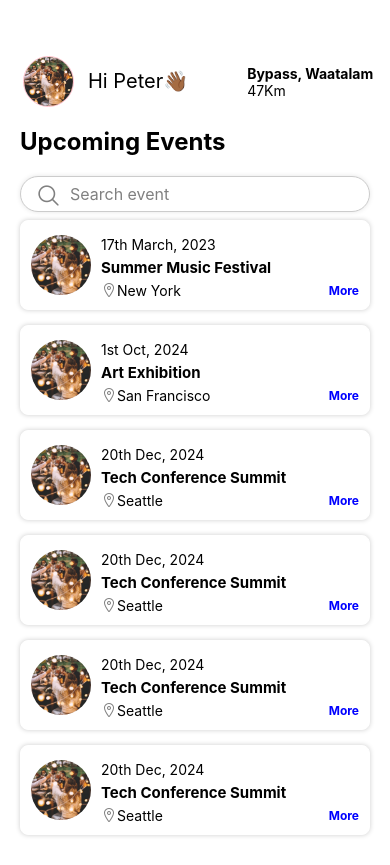
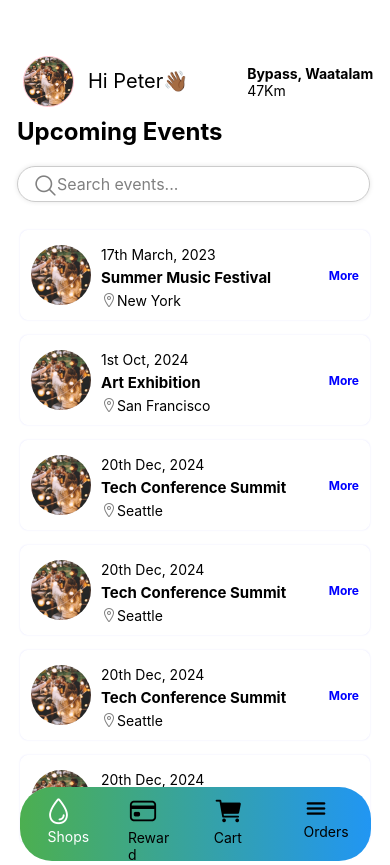
Before and after one commit to marywam/event, a React Native app: screen /Home in a window 390 px wide. Built offline with nearby package versions, Linux system fonts and the light colour scheme.

Commit message:
added the bottom bar

```diff
--- a/App.tsx
+++ b/App.tsx
@@ -3,19 +3,21 @@ import { StatusBar } from 'expo-status-bar';
 import { SafeAreaView } from 'react-native';
 import { createStackNavigator } from '@react-navigation/stack';
 import HomeScreen from './screens/HomeScreen';
+import { MenuProvider } from './MenuContext';
 
 const Stack = createStackNavigator ();
 
 export default function App() {
   return (
     <SafeAreaView style={{backgroundColor: '#ffffff', flex: 1}}>
-
+    <MenuProvider>
       <NavigationContainer>
       <Stack.Navigator >
       <Stack.Screen name="Home" component={HomeScreen} options={{ headerShown: false }}/>
       </Stack.Navigator>
 
     </NavigationContainer>
+    </MenuProvider>
 
 
    </SafeAreaView>
--- /dev/null
+++ b/MenuContext.tsx
@@ -0,0 +1,20 @@
+import React, { createContext, useContext, useState } from 'react';
+
+const MenuContext = createContext<{ selectedMenu: string; setSelectedMenu: (menu: string) => void } | undefined>(undefined);
+
+export const MenuProvider: React.FC<{ children: React.ReactNode }> = ({ children }) => {
+    const [selectedMenu, setSelectedMenu] = useState<string>('Home'); // Default menu
+    return (
+        <MenuContext.Provider value={{ selectedMenu, setSelectedMenu }}>
+            {children}
+        </MenuContext.Provider>
+    );
+};
+
+export const useMenu = () => {
+    const context = useContext(MenuContext);
+    if (!context) {
+        throw new Error('useMenu must be used within a MenuProvider');
+    }
+    return context;
+};
--- /dev/null
+++ b/screens/BottomBar.tsx
@@ -0,0 +1,60 @@
+import React from 'react';
+import { TouchableOpacity, View, Text } from 'react-native';
+import Icon from 'react-native-vector-icons/Ionicons';
+import { useNavigation } from '@react-navigation/native';
+import { homeStyles } from "../styles/homeStyles";
+import { useMenu } from '../MenuContext'; // Adjust the path as needed
+import { LinearGradient } from 'expo-linear-gradient';
+import { AppNavigationProp, ScreenName } from '../node_modules/@types/navigation/navigation'; // Adjust the path as needed
+
+const BottomBar = () => {
+  const { selectedMenu, setSelectedMenu } = useMenu();
+    const navigation = useNavigation<AppNavigationProp>();
+
+    const handleMenuItem = (menu: ScreenName, screen: ScreenName) => {
+        setSelectedMenu(menu);
+        navigation.navigate(screen);
+    };
+
+  return (
+    <LinearGradient
+      colors={['#4CAF50', '#2196F3']} // Green to a mixture of blue
+      start={{ x: 0, y: 0 }}
+      end={{ x: 1, y: 0 }}
+      style={homeStyles.bottombar}>
+
+      <View style={homeStyles.shops}>
+        <TouchableOpacity onPress={() => handleMenuItem('Home', 'Home')}>
+          <Icon name="water-outline" size={30} color={selectedMenu === 'Home' ? "#fff" : "#000"} />
+        </TouchableOpacity>
+        <Text style={[homeStyles.shops1, { color: selectedMenu === 'Home' ? '#fff' : '#000' }]}>Shops</Text>
+      </View>
+
+      <View style={homeStyles.tokenimage}>
+        <TouchableOpacity onPress={() => handleMenuItem('Token', 'Token')}>
+          <View>
+            <Icon name="card-outline" size={30} color={selectedMenu === 'Token' ? '#fff' : '#000'} />
+          </View>
+        </TouchableOpacity>
+        <Text style={[homeStyles.tokenimage1, { color: selectedMenu === 'Token' ? '#fff' : '#000' }]}>Reward</Text>
+      </View>
+
+      <TouchableOpacity onPress={() => handleMenuItem('Cart', 'Cart')}>
+        <View style={homeStyles.cart1}>
+          <Icon name="cart" size={30} color={selectedMenu === 'Cart' ? '#fff' : '#000'} />
+          <Text style={[homeStyles.carts, { color: selectedMenu === 'Cart' ? '#fff' : '#000' }]}>Cart</Text>
+        </View>
+      </TouchableOpacity>
+
+      <TouchableOpacity onPress={() => handleMenuItem('Orders', 'Orders')}>
+        <View style={homeStyles.menu1}>
+          <Icon name="menu" size={25} color={selectedMenu === 'Orders' ? '#fff' : '#000'} />
+          <Text style={[homeStyles.orders, { color: selectedMenu === 'Orders' ? '#fff' : '#000' }]}>Orders</Text>
+        </View>
+      </TouchableOpacity>
+
+    </LinearGradient>
+  );
+};
+
+export default BottomBar;
--- a/screens/HomeScreen.tsx
+++ b/screens/HomeScreen.tsx
@@ -10,6 +10,7 @@ import {
 } from "react-native";
 import Icon from "react-native-vector-icons/Ionicons"; // Change to the icon set you're using
 import TopBar from "./TopBar";
+import BottomBar from "./BottomBar";
 
 // Importing images separately
 const musicFestivalImage = require("../assets/event 1.jpeg");
@@ -39,7 +40,6 @@ const eventsData = [
     location: "Seattle",
     image: techConferenceImage,
   },
-
   {
     id: 4,
     date: "20th Dec, 2024",
@@ -71,9 +71,11 @@ const Home: React.FC = () => {
   );
 
   return (
-    <View style={styles.containerevent}>
+    <View style={styles.container}>
       <TopBar />
-      <ScrollView style={styles.container}>
+      <View style={styles.scrollContainer}>
+
+        <View  style={styles.scrollText}>
         <Text style={styles.title}>Upcoming Events</Text>
           <View style={styles.searchContainer}>
             <Icon
@@ -89,6 +91,9 @@ const Home: React.FC = () => {
               placeholderTextColor="grey"
             />
           </View>
+        </View>
+        <ScrollView contentContainerStyle={styles.scrollView}>
+
           <View style={styles.eventList}>
             {filteredEvents.map((event) => (
               <View key={event.id} style={styles.eventCard}>
@@ -113,25 +118,34 @@ const Home: React.FC = () => {
           </View>
         </ScrollView>
       </View>
+      <BottomBar />
+    </View>
   );
 };
 
 const styles = StyleSheet.create({
   container: {
+    flex: 1, // Ensures the container takes up the full height
+    backgroundColor: "white",
+  },
+  scrollContainer: {
+    flex: 1, // Ensures the ScrollView takes up the available space
+  },
+  scrollView: {
     padding: 20,
-    backgroundColor:"white"
+  },
+  scrollText:{
+     paddingTop:10,
+     paddingLeft:17,
+     paddingRight: 20
   },
   title: {
     fontSize: 24,
     fontWeight: "bold",
     marginBottom: 20,
   },
-  containerevent:{
-      backgroundColor:"white"
-  },
   searchContainer: {
     marginBottom: 8,
-    gap: 10,
     flexDirection: "row",
     alignItems: "center",
     borderWidth: 1,
@@ -146,7 +160,7 @@ const styles = StyleSheet.create({
     elevation: 2,
   },
   searchInput: {
-    width: 100,
+    flex: 1, // Allow input to take the available width
     paddingVertical: 7,
     color: "grey",
     fontSize: 16,
@@ -162,16 +176,16 @@ const styles = StyleSheet.create({
   eventCard: {
     flexDirection: "row",
     alignItems: "center",
-    justifyContent: "space-between", // Added to push "More Details" to the far right
+    justifyContent: "space-between",
     borderWidth: 1,
     borderRadius: 8,
     padding: 10,
-    borderColor: "#fff", // White border
-    backgroundColor: "white", // Optional background color
-    shadowColor: "#000",
-    shadowOpacity: 0.2,
-    shadowRadius: 5,
-    elevation: 5, // Increased shadow for better visibility
+    borderColor: "#fff",
+    backgroundColor: "white",
+    shadowColor: "blue",
+    shadowOpacity: 0.1,
+    shadowRadius: 2,
+    elevation: 3,
   },
   thumbnail: {
     width: 60,
@@ -180,8 +194,8 @@ const styles = StyleSheet.create({
     marginRight: 10,
   },
   eventDetails: {
-    flex: 1, // Allows this to take the available space
-    marginRight: 10, // Adds a little space between event details and "More Details"
+    flex: 1,
+    marginRight: 10,
   },
   eventTitle: {
     margin: 0,
@@ -197,10 +211,9 @@ const styles = StyleSheet.create({
   locationContainer: {
     flexDirection: "row",
     alignItems: "center",
-    marginTop: 5, // Adds a little space between the title and location
+    marginTop: 5,
   },
   moreDetails: {
-    marginTop: 50,
     color: "blue",
     textDecorationLine: "none",
     fontWeight: "bold",
```
Also changed, not shown: package.json (+6 -2 lines), styles/homeStyles.tsx (renamed from styles/homeStyles.js), 1 other file (tests, documents, lock files or other folders). Lines whose indentation alone changed are shown as unchanged.
